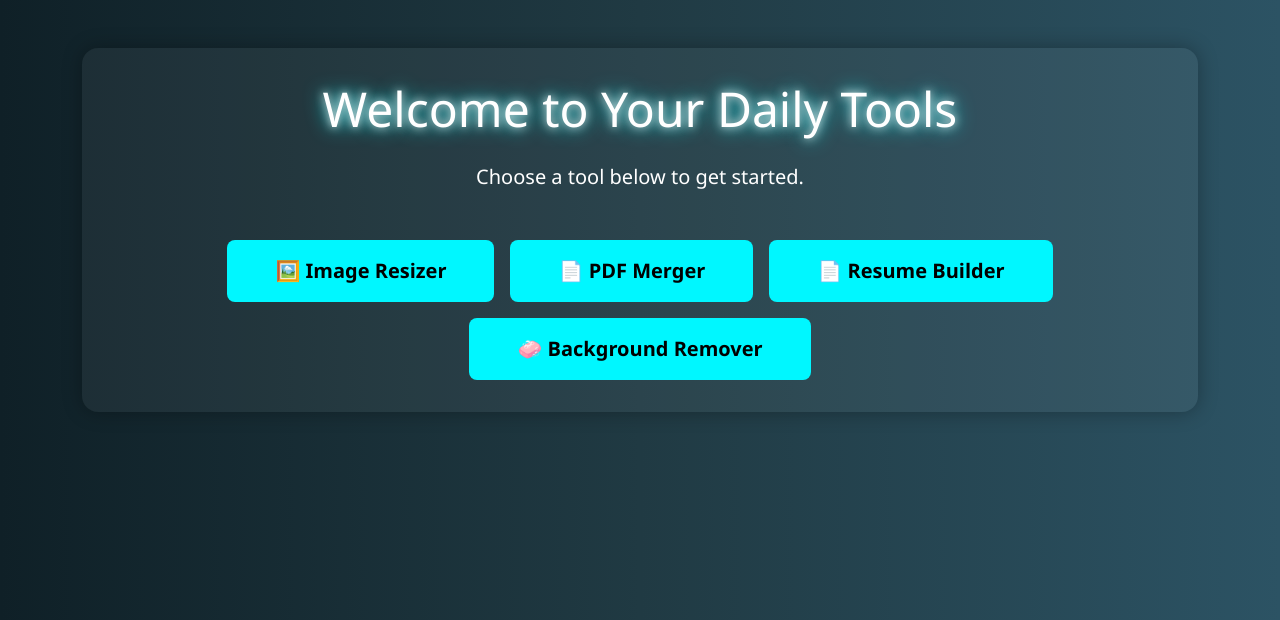
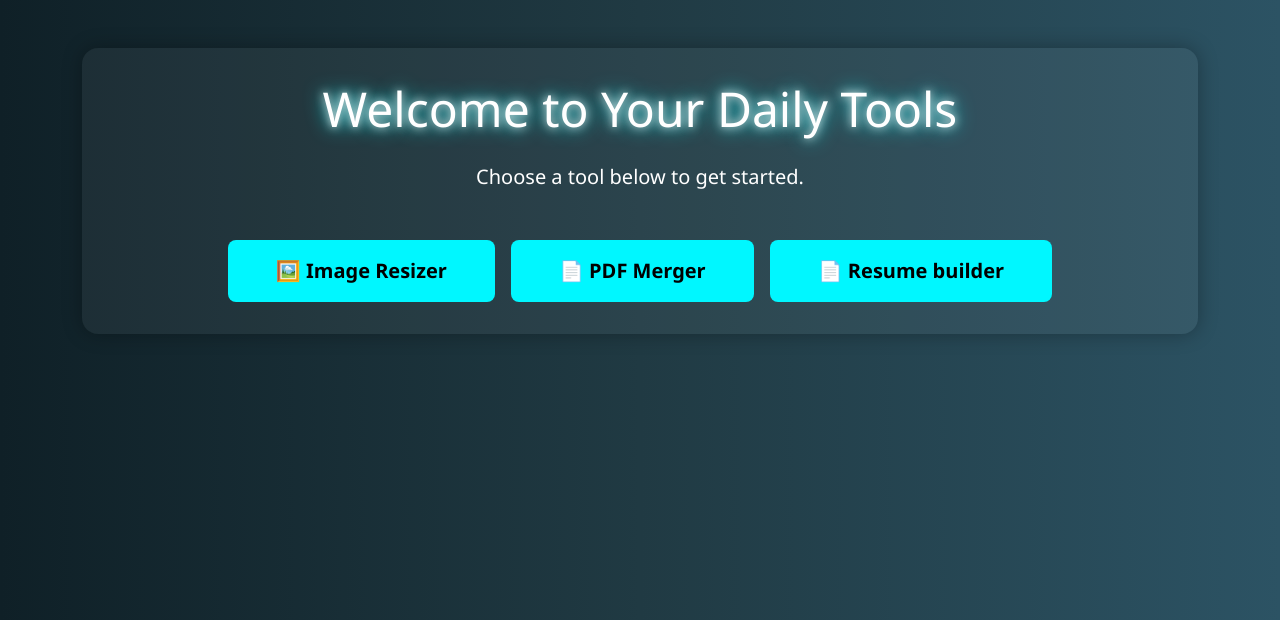
Before and after one commit to akhileshlabd/OnlineTools, a Flask app: page / in a window 1280 px wide. Shown: the top 620 px of the page. Run offline with Flask 3, Linux system fonts and the light colour scheme.

Commit message:
Update index.html

```diff
--- a/templates/index.html
+++ b/templates/index.html
@@ -49,11 +49,11 @@
           📄 PDF Merger
         </a>
         <a href="{{ url_for('resume_builder') }}" class="btn glow-button btn-lg px-5 py-3">
-          📄 Resume Builder
+          📄 Resume builder
         </a>
-         <a href="{{ url_for('background_remover') }}" class="btn glow-button btn-lg px-5 py-3">
+<!--          <a href="{{ url_for('background_remover') }}" class="btn glow-button btn-lg px-5 py-3">
           🧼 Background Remover
-        </a>
+        </a>  -->
       </div>
     </div>
   </div>
```
